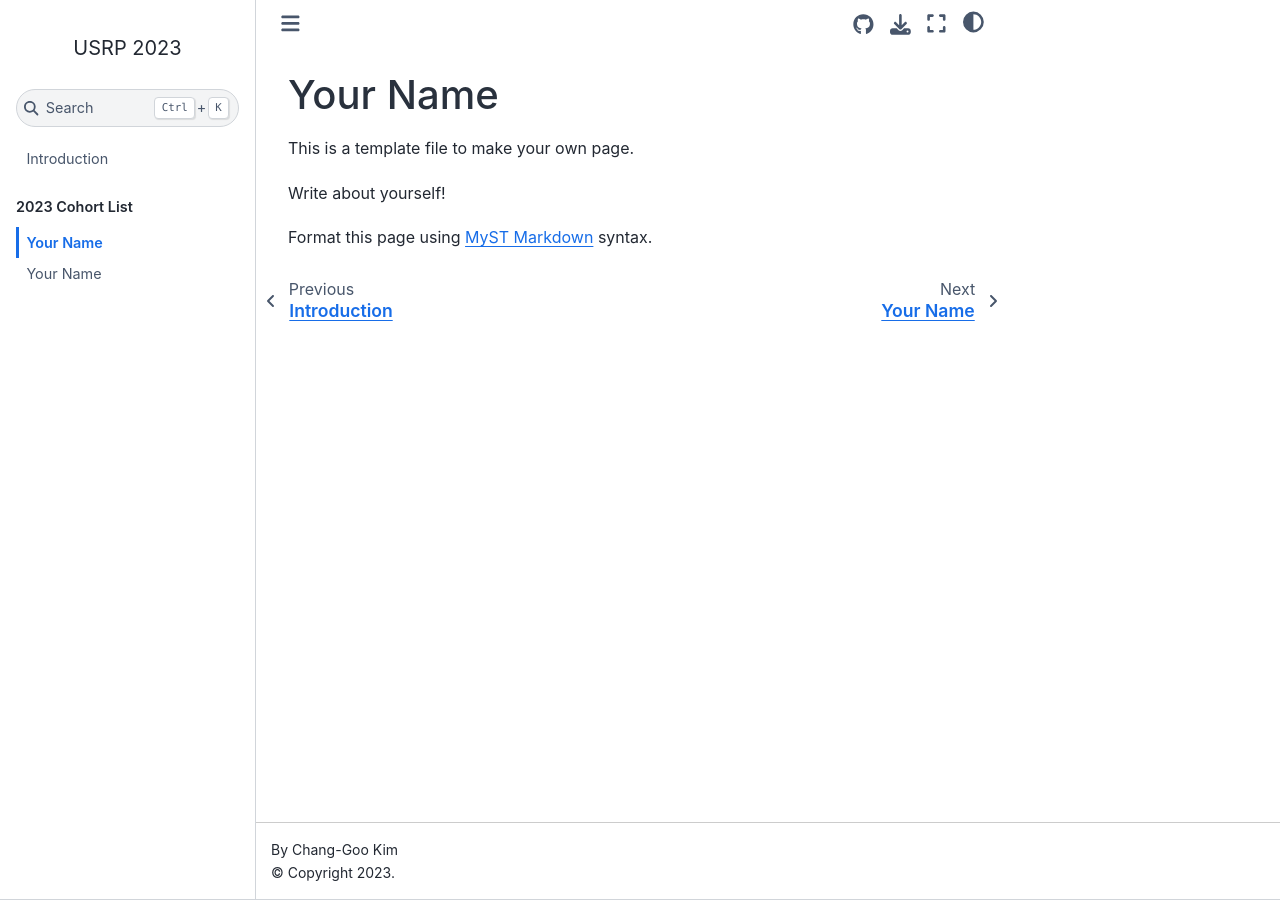
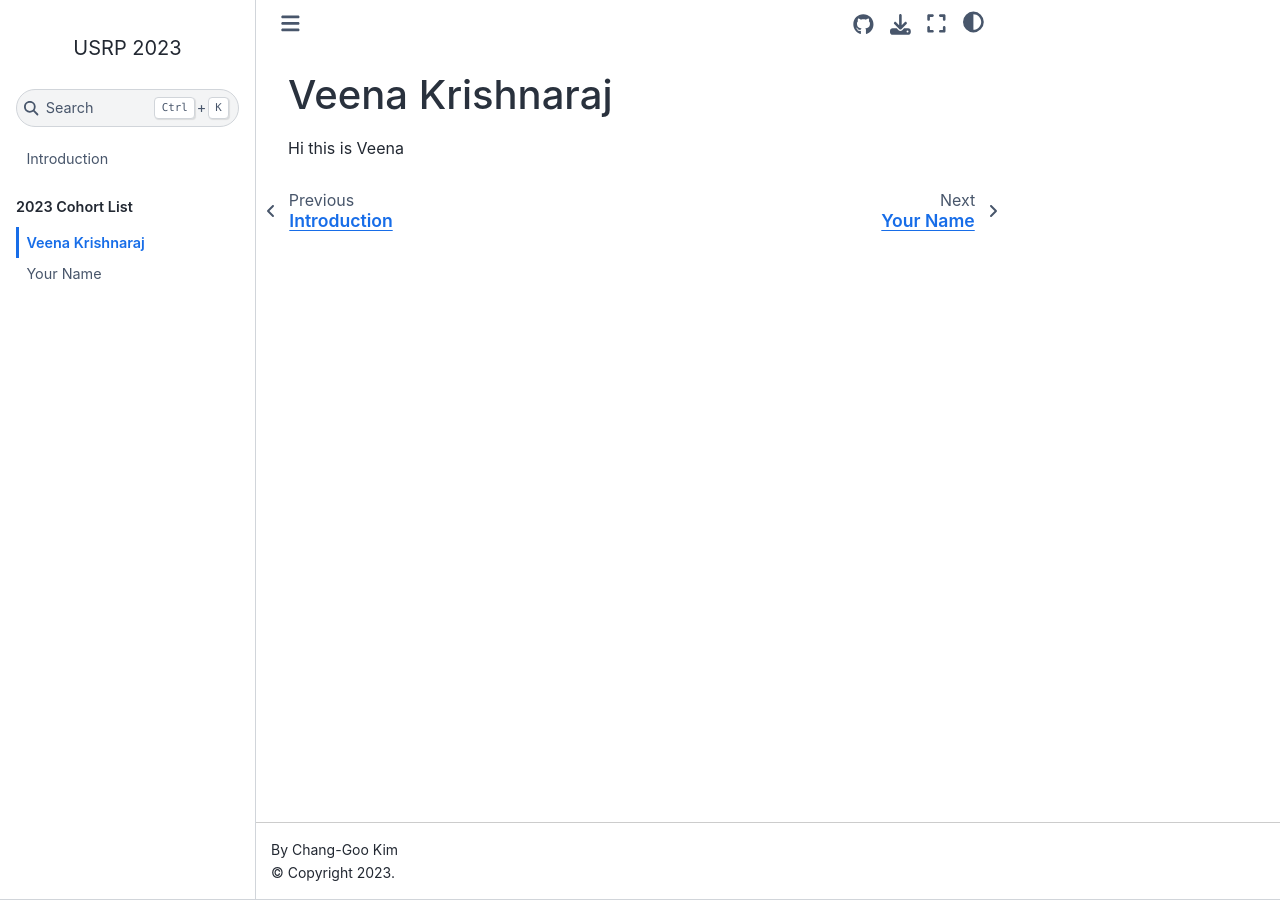
Before and after one commit to changgoo/usrp-introduction, a Jupyter Book: the page built from docs/students/VeenaKrishnaraj.md, in a window 1280 px wide. Built offline with Jupyter Book 1.0.4 settings and Sphinx 7.4.7 and the Sphinx Book theme 1.1.4, drawn with Linux system fonts in a browser that asks for light colours.

Commit message:
commit message

```diff
--- a/docs/students/VeenaKrishnaraj.md
+++ b/docs/students/VeenaKrishnaraj.md
@@ -1,7 +1,3 @@
-# Your Name
+# Veena Krishnaraj
 
-This is a template file to make your own page.
-
-Write about yourself!
-
-Format this page using [MyST Markdown](https://jupyterbook.org/en/stable/content/index.html) syntax.
+Hi this is Veena
```
